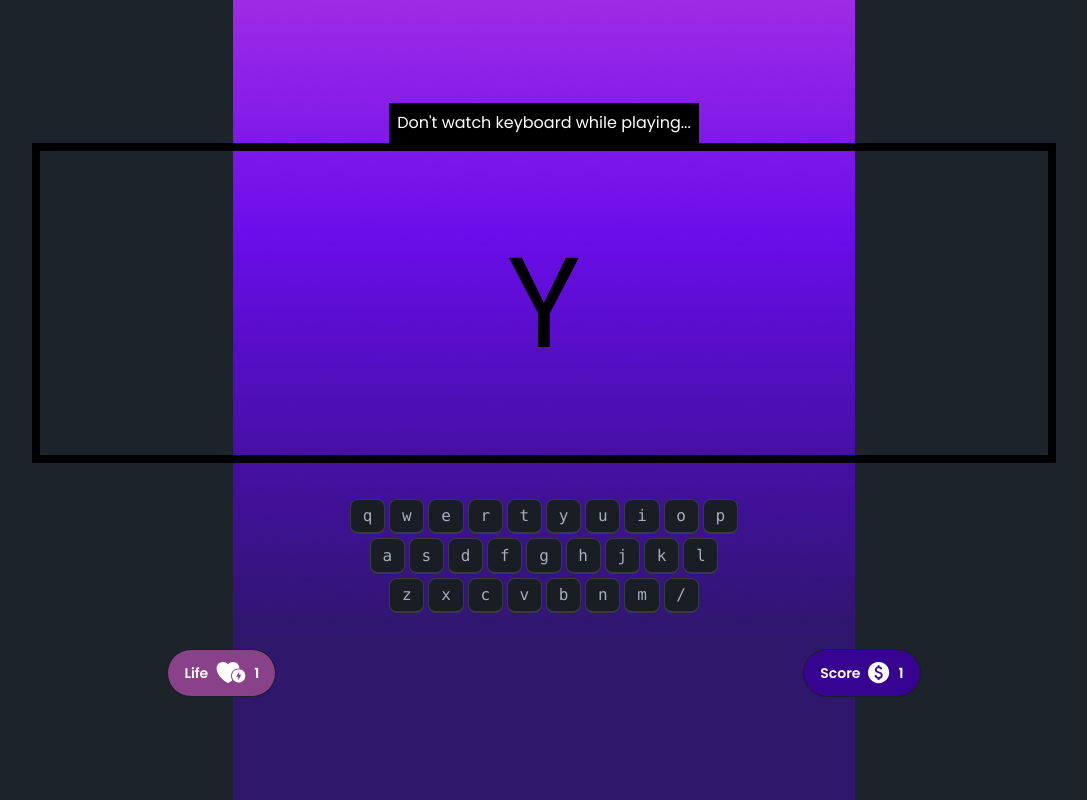
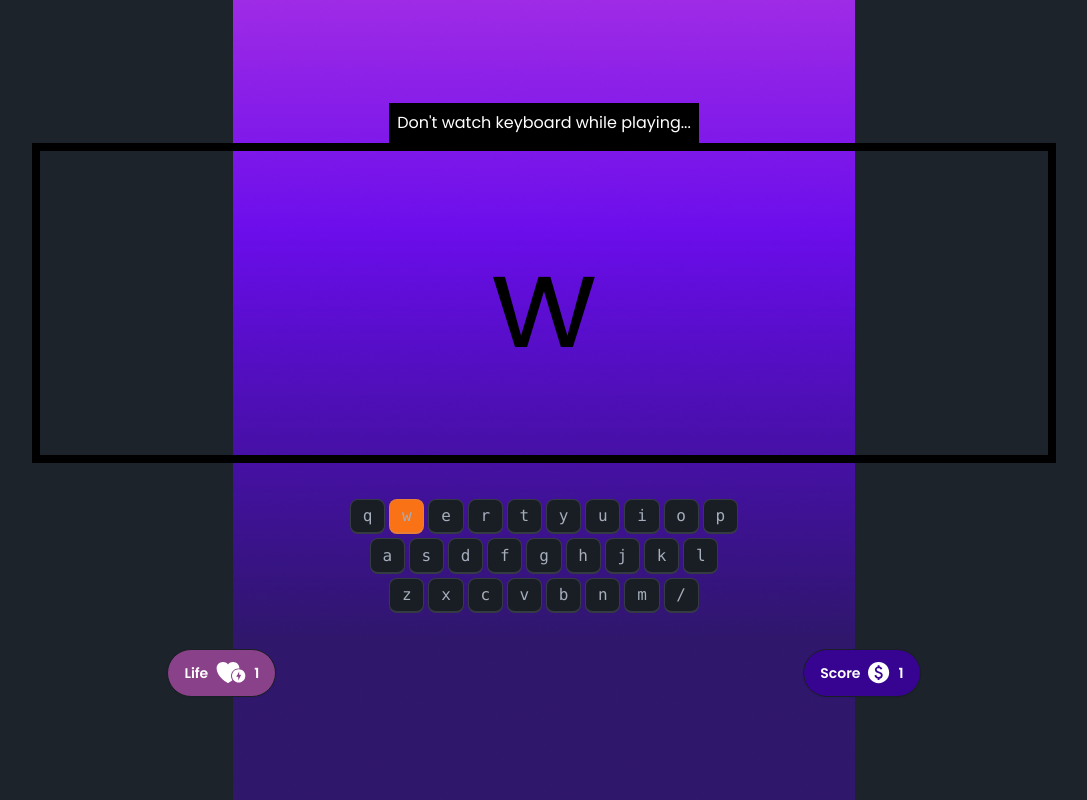
Before and after one commit to Captainboggey/alpha-clash-pro-ownproject, a plain HTML site: page index.html in a window 1280 px wide. Both pictures are taken after a click on the button "Play Now". Shown: the whole page, without its empty margins (96-1183 px from the left). Drawn offline with nearby package versions, Linux system fonts and the light colour scheme.

Commit message:
alphabet added

```diff
--- a/index.html
+++ b/index.html
@@ -34,8 +34,8 @@
           <p class="bg-black text-white p-2">Don't watch keyboard while playing...</p>
 
           <div
-            class="artboard artboard-horizontal phone-6 border-8 border-black text-black text-9xl text-center flex justify-center items-center"
-          ><span id="inputed-alpha">Y</span></div>
+            class="artboard artboard-horizontal phone-6 border-8  border-black text-black text-9xl text-center flex justify-center items-center"
+          ><span id="current-alpha">Y</span></div>
         </div>
         <!-- keyboard section -->
          <div>
--- a/script/alpha.js
+++ b/script/alpha.js
@@ -1,4 +1,15 @@
 function play(){
     hideElement('home-section');
     showElement('playground-section');
+    continueGame();
+
 }
+
+function continueGame(){
+   const alphabet= randomAlphabet();
+    const currentAlphabet = document.getElementById('current-alpha');
+
+    currentAlphabet.innerText = alphabet;
+    addBackgorundColor(alphabet);
+
+}
--- a/script/utiliy.js
+++ b/script/utiliy.js
@@ -6,3 +6,18 @@ function showElement(elementId){
     const element =document.getElementById(elementId);
     element.classList.remove('hidden');
 }
+function addBackgorundColor (elementId){
+    const element =document.getElementById(elementId);
+    element.classList.add('bg-orange-500');
+}
+
+function randomAlphabet(){
+    const alphabetsString = 'abcdefghijklmnopqrstuvwxyz'
+    const  alphabets = alphabetsString.split('');
+    const randomNumber = Math.random()*25;
+    const index = Math.round(randomNumber);
+    const alphabet = alphabets[index];
+    console.log(alphabet);
+    return alphabet;
+
+}
```
